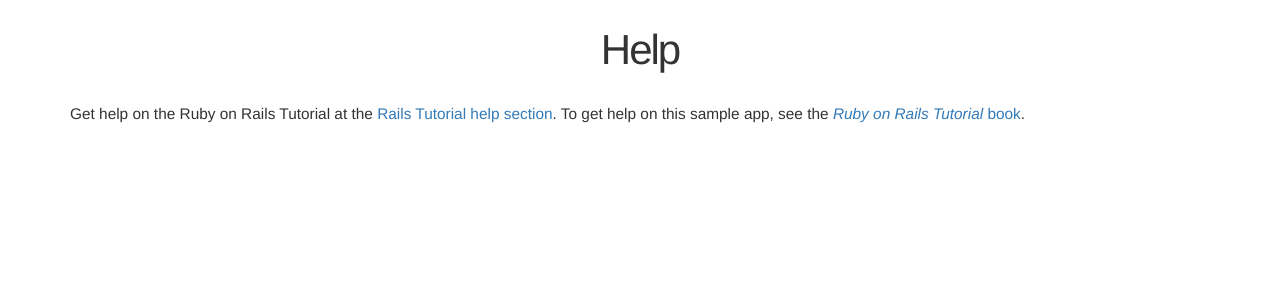
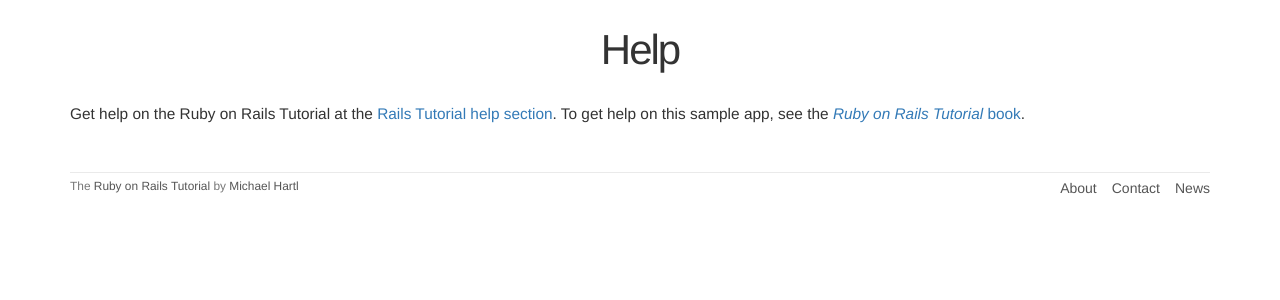
Before and after one commit to suns4tt/sample_app, a Rails app: page /static_pages/help in a window 1280 px wide. Shown: the part 51-351 px from the top of the page. Run offline with Rails 7, Linux system fonts and the light colour scheme; style sheets or scripts are compiled from the project's sources; some libraries are stand-ins or nearby versions.

Commit message:
Extract header, footer, and shim into partials

```diff
--- /dev/null
+++ b/app/views/layouts/_footer.html.erb
@@ -0,0 +1,13 @@
+<footer class="footer">
+  <small>
+    The <a href="https://www.railstutorial.org/">Ruby on Rails Tutorial</a>
+    by <a href="https://www.michaelhartl.com/">Michael Hartl</a>
+  </small>
+  <nav>
+    <ul>
+      <li><%= link_to "About",   '#' %></li>
+      <li><%= link_to "Contact", '#' %></li>
+      <li><a href="https://news.railstutorial.org/">News</a></li>
+    </ul>
+  </nav>
+</footer>
--- /dev/null
+++ b/app/views/layouts/_header.html.erb
@@ -0,0 +1,12 @@
+<header class="navbar navbar-fixed-top navbar-inverse">
+  <div class="container">
+    <%= link_to "sample app", '#', id: "logo" %>
+    <nav>
+      <ul class="nav navbar-nav navbar-right">
+        <li><%= link_to "Home",   '#' %></li>
+        <li><%= link_to "Help",   '#' %></li>
+        <li><%= link_to "Log in", '#' %></li>
+      </ul>
+    </nav>
+  </div>
+</header>
--- /dev/null
+++ b/app/views/layouts/_shim.html.erb
@@ -0,0 +1,3 @@
+<!--[if lt IE 9]>
+  <script src="//cdnjs.cloudflare.com/ajax/libs/html5shiv/r29/html5.min.js"></script>
+<![endif]-->
--- a/app/views/layouts/application.html.erb
+++ b/app/views/layouts/application.html.erb
@@ -7,25 +7,13 @@
     <%= csrf_meta_tags %>
     <%= csp_meta_tag %>
     <%= stylesheet_link_tag "application", "data-turbo-track": "reload" %>
-    <!--[if lt IE 9]>
-      <script src="//cdnjs.cloudflare.com/ajax/libs/html5shiv/r29/html5.min.js"></script>
-    <![endif]-->
+    <%= render 'layouts/shim' %>
   </head>
   <body>
-    <header class="navbar navbar-fixed-top navbar-inverse">
-      <div class="container">
-        <%= link_to "sample app", '#', id: "logo" %>
-        <nav>
-          <ul class="nav navbar-nav navbar-right">
-            <li><%= link_to "Home",   '#' %></li>
-            <li><%= link_to "Help",   '#' %></li>
-            <li><%= link_to "Log in", '#' %></li>
-          </ul>
-        </nav>
-      </div>
-    </header>
+    <%= render 'layouts/header' %>
     <div class="container">
       <%= yield %>
+      <%= render 'layouts/footer' %>
     </div>
   </body>
 </html>
```
